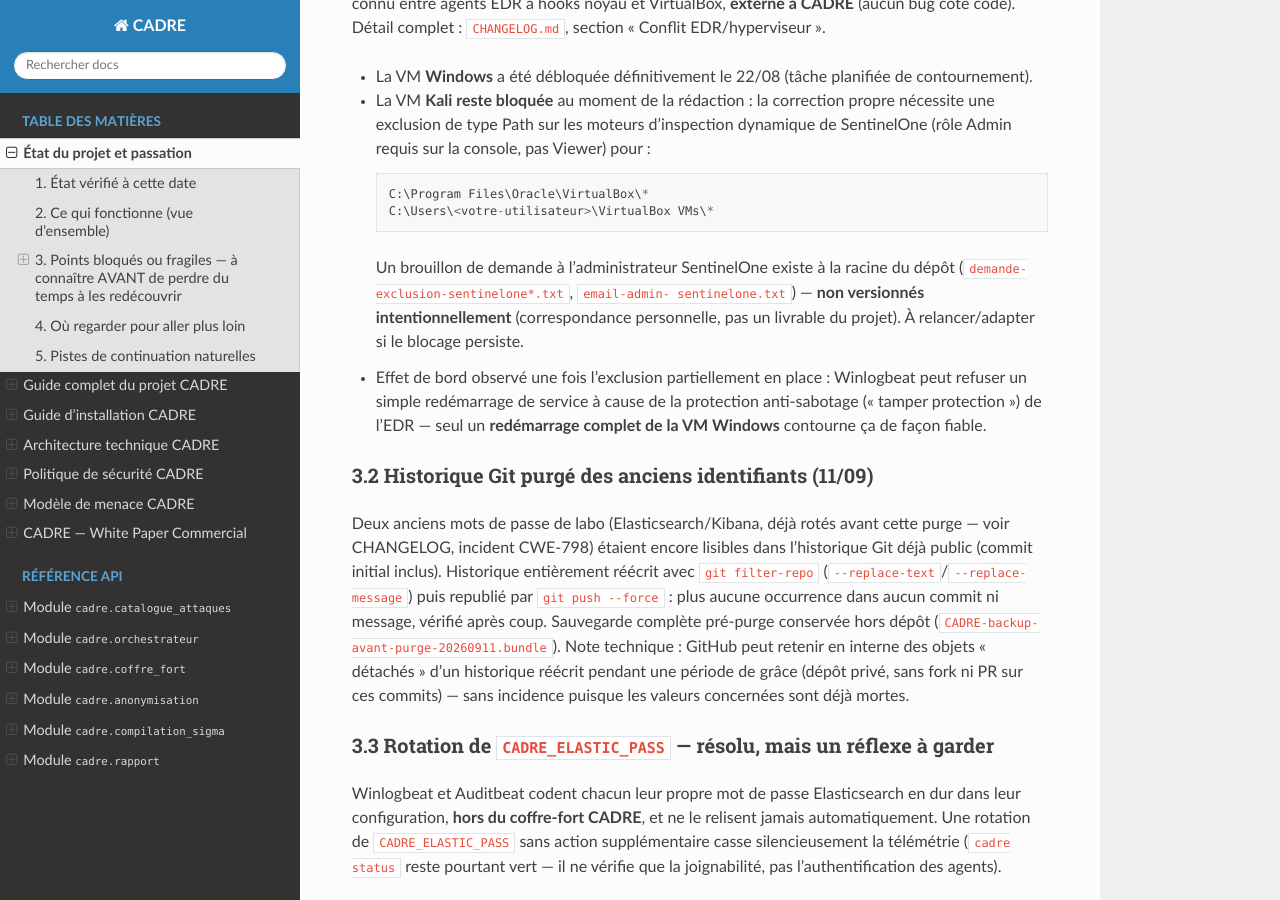
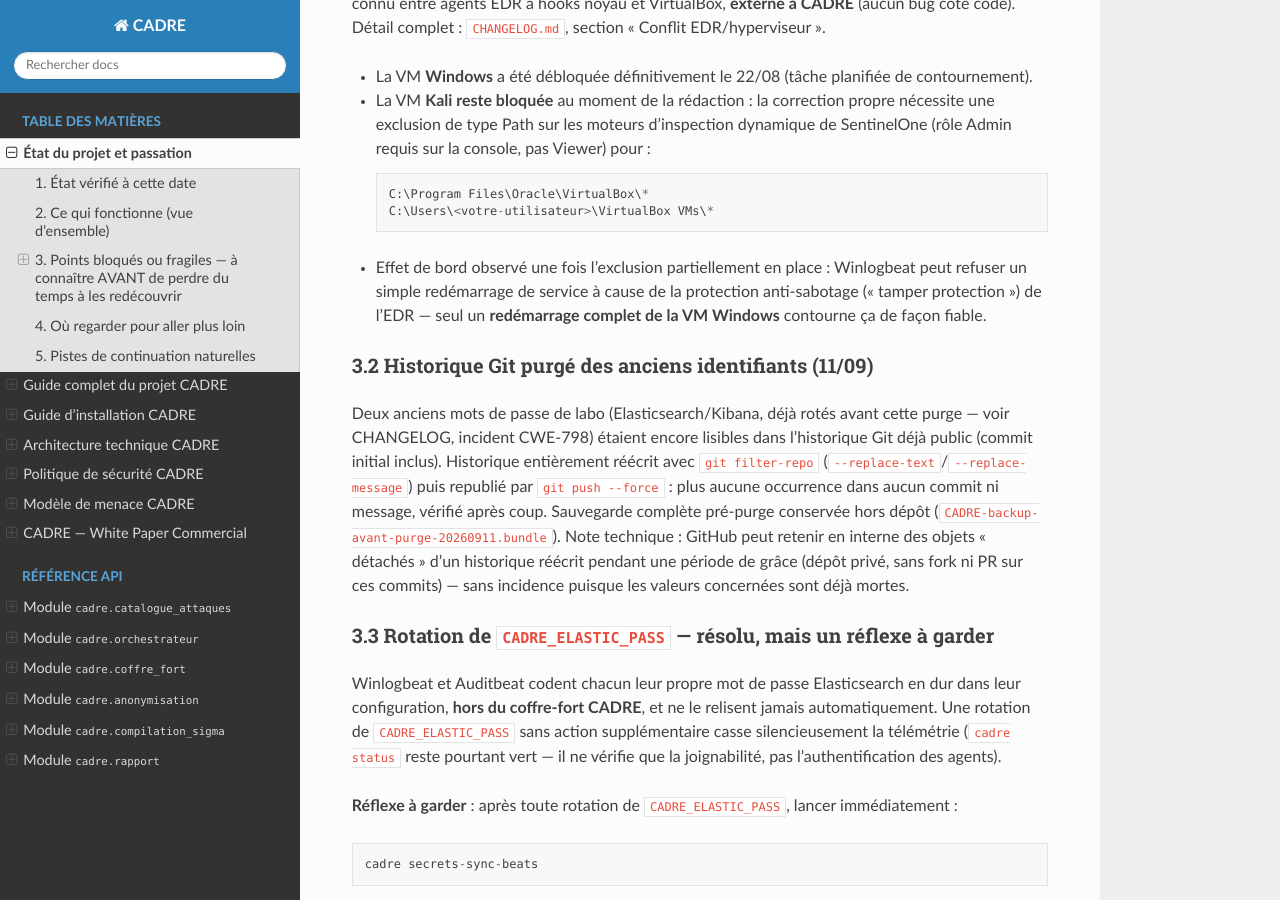
Before and after one commit to Mohamed-Amine-Eddari/CADRE, a Sphinx documentation site: the page built from docs/ETAT_PROJET.md, in a window 1280 px wide and 900 px high, scrolled down 1572 px. Built offline with Sphinx 7.4.7 and the Read the Docs theme 3.1.0, drawn with Linux system fonts in a browser that asks for light colours.

Commit message:
Retire la référence à la correspondance personnelle dans ETAT_PROJET.md
Le paragraphe citait des fichiers de brouillon d'email non versionnés
(demande à l'administrateur SentinelOne) -- sans valeur pour un lecteur
externe du dépôt public, qui n'y a de toute façon pas accès. Le reste
de la section (nature du blocage, VM concernée, correctif à appliquer)
reste inchangé, c'est une information de continuité de projet
légitime.

````diff
--- a/docs/ETAT_PROJET.md
+++ b/docs/ETAT_PROJET.md
@@ -65,11 +65,6 @@ EDR/hyperviseur ».
   C:\Program Files\Oracle\VirtualBox\*
   C:\Users\<votre-utilisateur>\VirtualBox VMs\*
   ```
-  Un brouillon de demande à l'administrateur SentinelOne existe à la
-  racine du dépôt (`demande-exclusion-sentinelone*.txt`, `email-admin-
-  sentinelone.txt`) — **non versionnés intentionnellement** (correspondance
-  personnelle, pas un livrable du projet). À relancer/adapter si le
-  blocage persiste.
 - Effet de bord observé une fois l'exclusion partiellement en place :
   Winlogbeat peut refuser un simple redémarrage de service à cause de la
   protection anti-sabotage (« tamper protection ») de l'EDR — seul un
````
